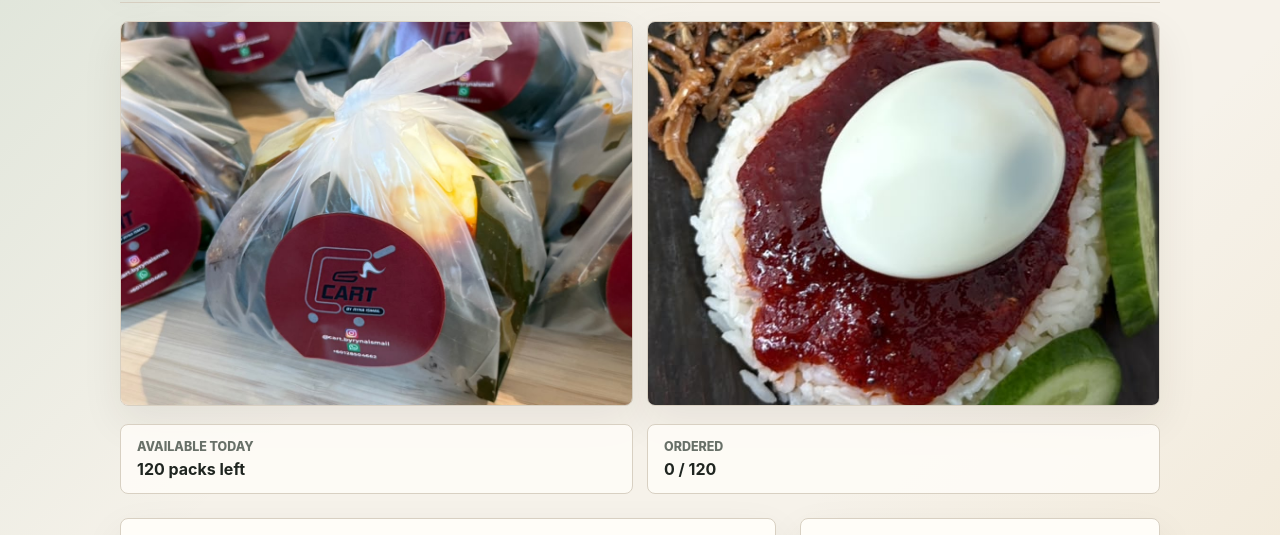
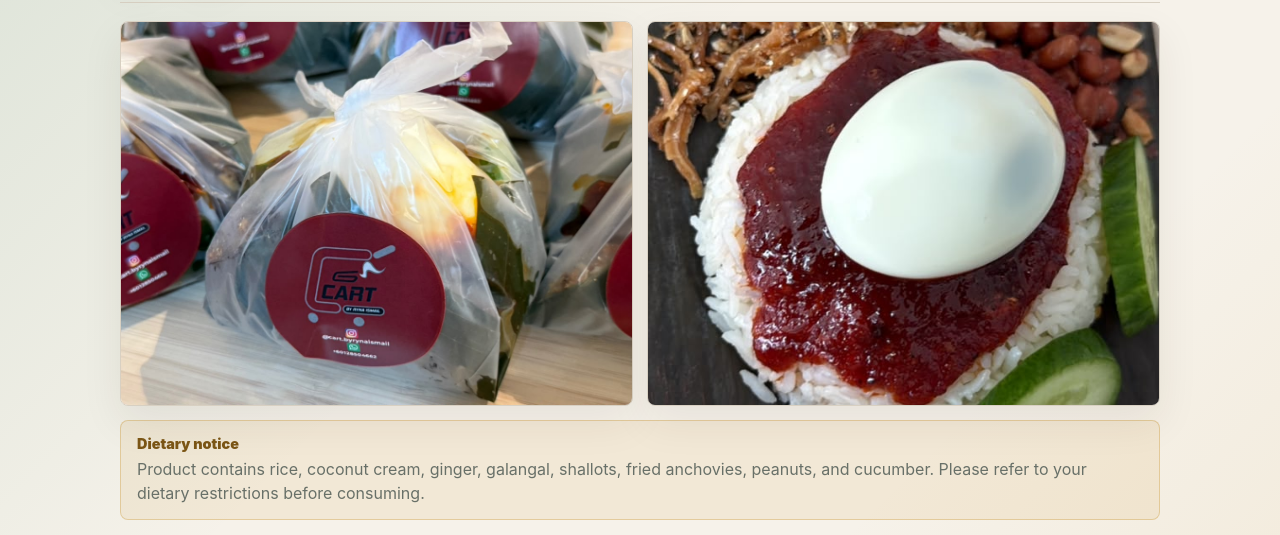
Before and after one commit to anwarkhairul2905-blip/cbriorderlist, a website: page index.html in a window 1280 px wide. Shown: the part 232-767 px from the top of the page. Drawn offline with Linux system fonts and the light colour scheme.

Commit message:
Add dietary notice

```diff
--- a/index.html
+++ b/index.html
@@ -28,6 +28,11 @@
         <figure class="product-photo">
           <img src="assets/nasi-lemak-plate.jpeg" alt="Nasi lemak with egg, sambal, anchovies, peanuts, and cucumber">
         </figure>
+      </section>
+
+      <section class="dietary-notice">
+        <strong>Dietary notice</strong>
+        <p>Product contains rice, coconut cream, ginger, galangal, shallots, fried anchovies, peanuts, and cucumber. Please refer to your dietary restrictions before consuming.</p>
       </section>
 
       <div class="capacity-strip">
--- a/styles.css
+++ b/styles.css
@@ -185,6 +185,29 @@ h1 {
   width: 100%;
   height: 100%;
   object-fit: cover;
+}
+
+.dietary-notice {
+  margin-top: 14px;
+  border: 1px solid rgba(200, 147, 45, 0.34);
+  border-radius: 8px;
+  background: rgba(200, 147, 45, 0.1);
+  color: var(--ink);
+  padding: 14px 16px;
+}
+
+.dietary-notice strong {
+  display: block;
+  color: #7a5515;
+  font-size: 0.9rem;
+  font-weight: 950;
+  margin-bottom: 5px;
+}
+
+.dietary-notice p {
+  margin: 0;
+  color: var(--muted);
+  line-height: 1.5;
 }
 
 .capacity-strip {
```
